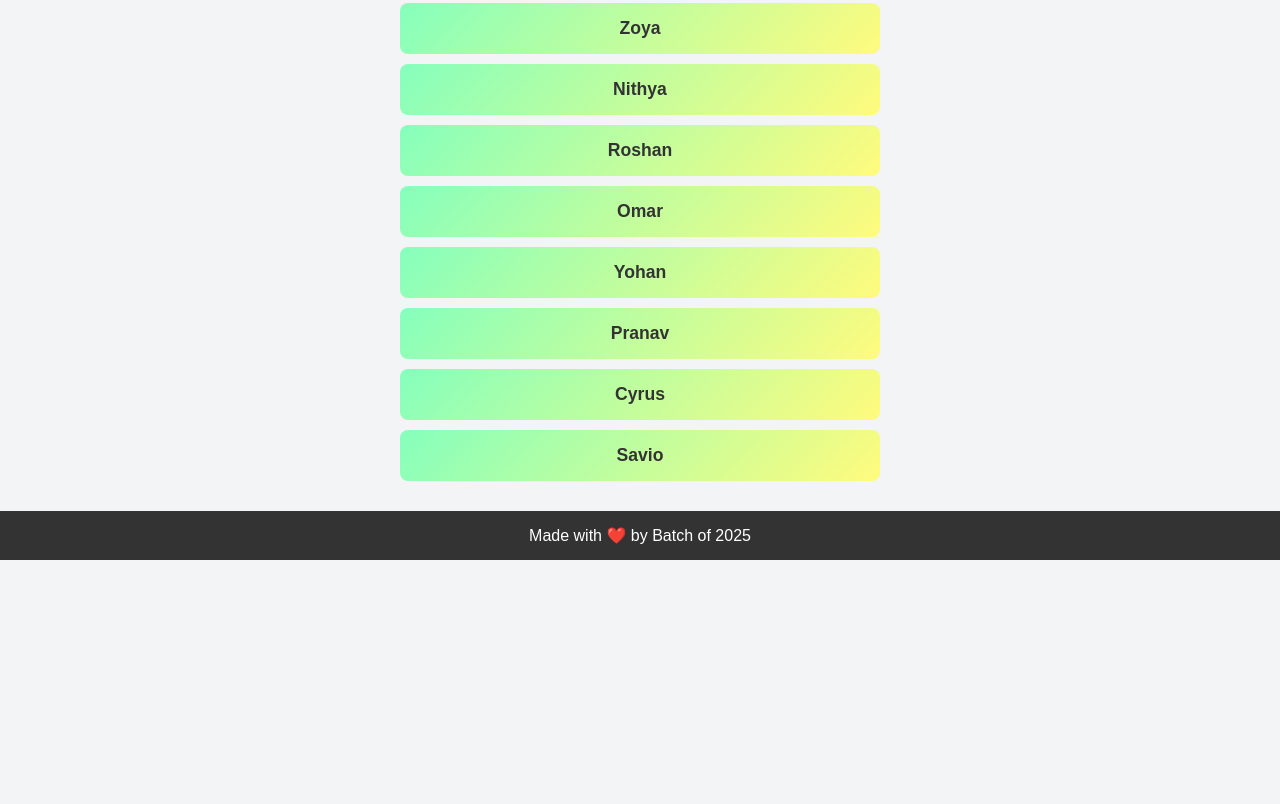
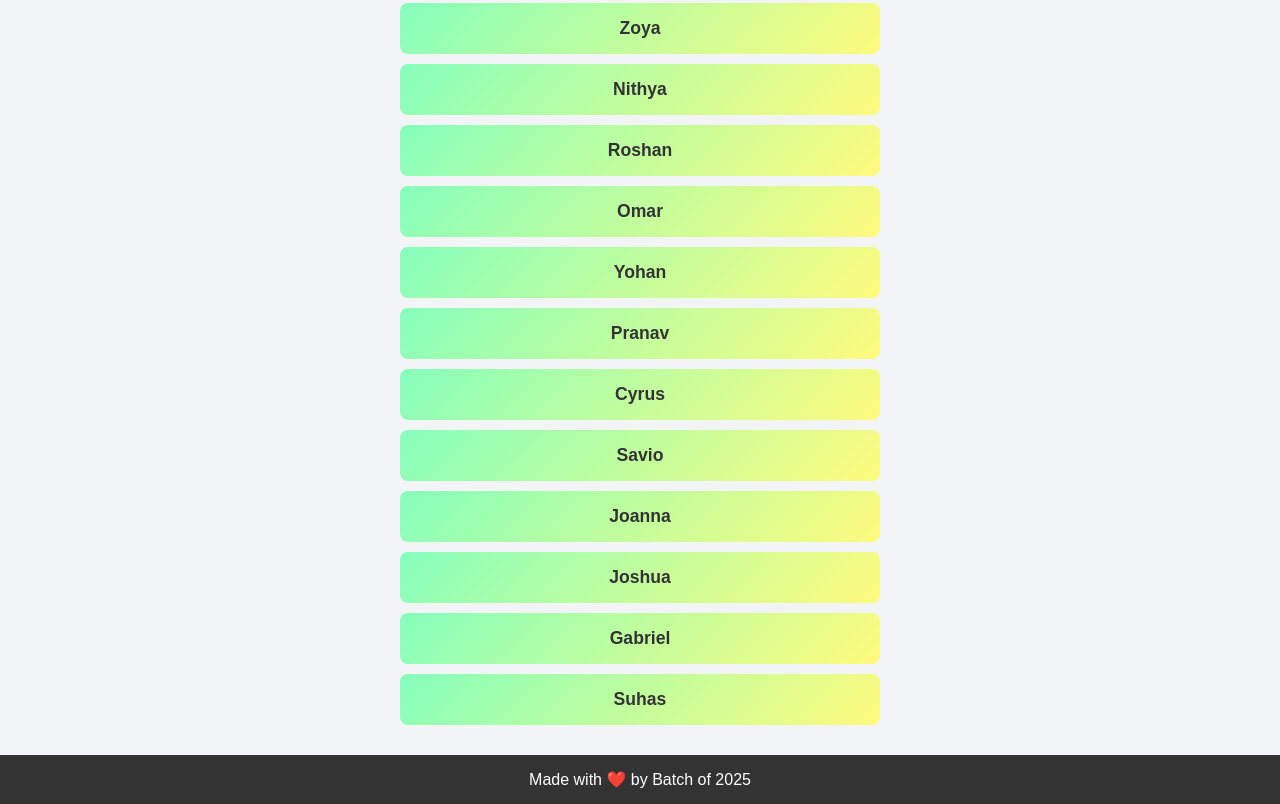
Before and after one commit to omar-shuaib/thank-you-mrs-suja-samueal, a plain HTML site: page index.html in a window 1280 px wide. Shown: the part 619-1423 px from the top of the page. Before the commit the page ends 1179 px from the top, so only its background shows below. Drawn offline with Linux system fonts and the light colour scheme.

Commit message:
Update index.html

```diff
--- a/index.html
+++ b/index.html
@@ -107,9 +107,9 @@
         Click on a name to see their special message!
     </div>
 
-    <!-- Messages Section -->
     <section class="messages">
     <h2>Messages from the Class</h2>
+    <!-- Existing buttons -->
     <button class="btn" onclick="showMessage('Rayyan', 'I want to take a moment to thank you for everything you’ve taught me. Your way of explaining concepts has made learning computers so much easier and more enjoyable for me. I’m truly grateful for all the guidance and support you’ve given me this year.<br><br>Thank you so much for being such an amazing teacher!')">Rayyan</button>
     <button class="btn" onclick="showMessage('Sam', 'Monkie')">Sam</button>
     <button class="btn" onclick="showMessage('Isaac', 'Thank you ma\'am for everything you\'ve taught us not just in computers but also in so many other things like that day you told us how to choose our future career path. These small talks really changed my perspective on so many different problems.<br><br>Thank you especially for all the encouragement during CLADS and CLMUN time. I\'ll cherish these classes and experiences forever.<br><br>Thank you so MUCH ma\'am.')">Isaac</button>
@@ -122,7 +122,20 @@
     <button class="btn" onclick="showMessage('Pranav', 'Respected Mrs Suja,<br><br>It\'s a blessing that I\'ve studied in Clarence and even more Blessed to have you as my Computer Science teacher. I know I have finished all portions before coming to your class and I will be sitting and either writing short notes, or flipping through the pages of the textbook or relaxing. But I have listened to the instructions you have given to answer certain questions like K map, Assertion Reason, 5 mark code, etc.<br><br>In addition to Computer Science, you have taught me other things that will stay in my mind throughout my life. You have given many suggestions and tips for my college studies and my job. I don\'t know if I can follow them (I\'m still confused about my future), but I\'ll try my best. These two years\' memories are incomplete without you. I\'ll be in touch over the years. I keep praying all day for the school, the students, and teachers.<br><br>Thank you for being our computer teacher and school vice principal. I\'m bereft of words.<br><br>Once again, thank you ma\'am. Love you a lot ❤️🫶🙏🥹')">Pranav</button>
     <button class="btn" onclick="showMessage('Cyrus', 'Thank you ma\'am for making me fall in love with a subject I used to hate, for always encouraging and supporting me. I will forever be grateful. Thank you 😁')">Cyrus</button>
     <button class="btn" onclick="showMessage('Savio', 'Thank you Mrs Suja Samuel for the support and care for each and every one of us. We thank you for everything you have given and provided us. We will never forget the memories we have and will always cherish you as the best computer science teacher. God Bless you abundantly and I pray for the following batches and you to have the best time. We love mam and Thanks once again  🙏❤️✨')">Savio</button>
+    <button class="btn" onclick="showMessage('Joanna', 'Dear Mrs. Suja Samuel, <br> Thank you so much for teaching us computers these past few years! Your teaching has made the subject so easy to understand and I actually really enjoyed studying it. I will miss your classes so much!')">
+        Joanna
+    </button>
+    <button class="btn" onclick="showMessage('Joshua', 'Dear Mrs. Suja Samuel, <br> Thank you for teaching me computers these past few years! Truly enjoyed being in your classes and learning it!')">
+        Joshua
+    </button>
+    <button class="btn" onclick="showMessage('Gabriel', 'Thank you for all the opportunities ma\'am, from simple video editing to building a robot, very cool :]')">
+        Gabriel
+    </button>
+    <button class="btn" onclick="showMessage('Suhas', 'Thank you so much Mrs. Suja Samuel for teaching us throughout the past 2 years. All your classes have been very fun ma\'am and you teach us very well ma\'am using real life examples and make sure that each one of us understands the concept. Your advice on career choices have really helped me a lot ma\'am. I had the privilege of being in your class. I am going to miss all your computer classes. <br> Thank you so much for teaching us and guiding us ma\'am.')">
+        Suhas
+    </button>
 </section>
+
 
     <!-- Footer -->
     <footer>
```
Lines whose indentation alone changed are shown as unchanged.
